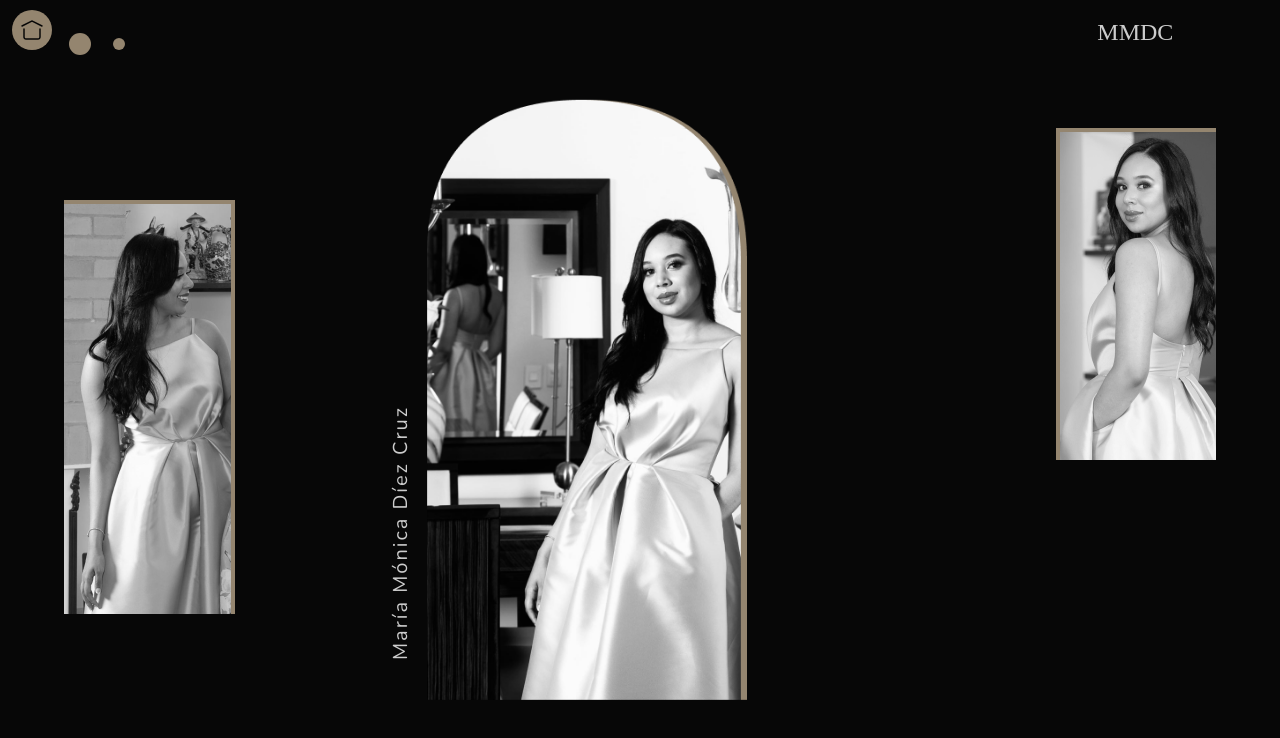
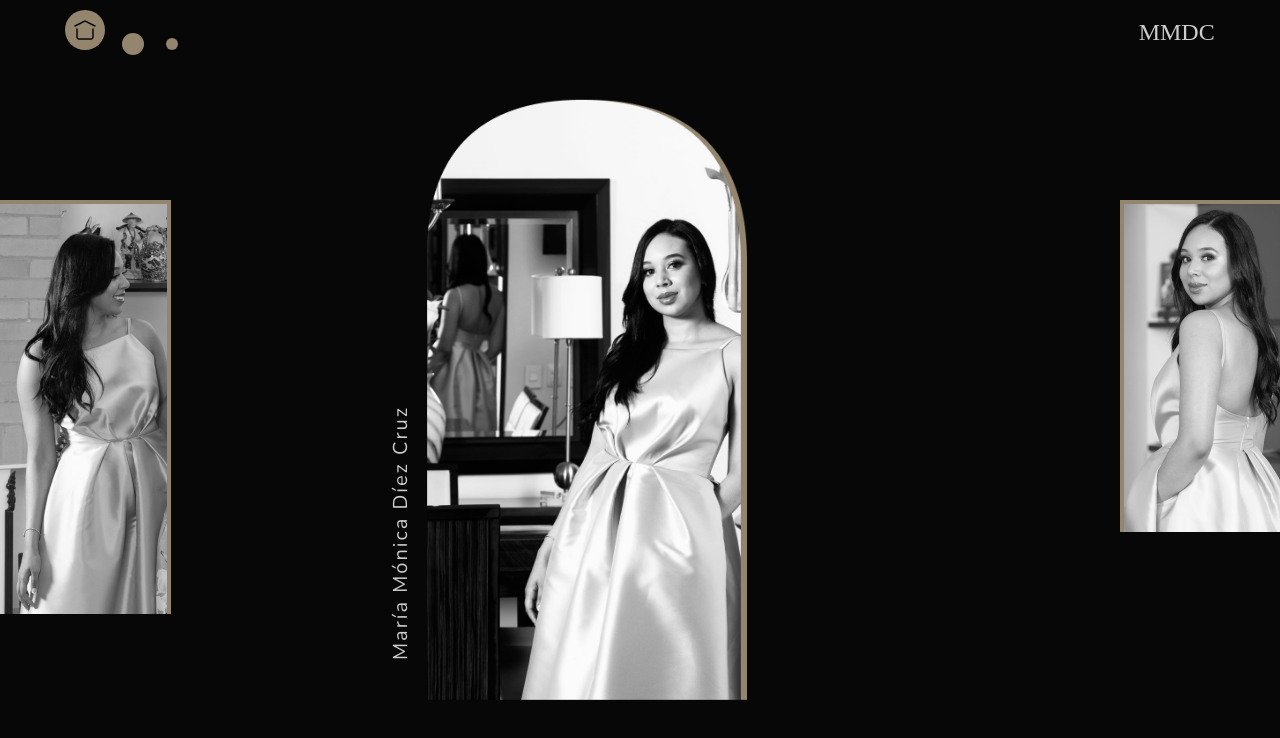
Before and after one commit to NicoAmont/mmdc-grado, a Next.js app: page / in a window 1280 px wide. Shown: the top 738 px of the page. Built offline with nearby package versions, Linux system fonts and the light colour scheme; a web font is replaced by a local one.

Commit message:
finishin banner2

```diff
--- a/pages/index.js
+++ b/pages/index.js
@@ -10,12 +10,12 @@ export default function Home() {
     <>
 
       <main className="w-screen h-auto bg-bgr flex justify-center">
-        <div className='max-w-7xl w-screen flex  flex-col justify-center'>
+        <div className='relative max-w-7xl w-screen flex  flex-col justify-center items-center'>
           <div className='w-11/12 h-screen'>
-            <div className="bg-bgr flex  2xl:flex-row items-center  text-base w-full h-16 2xl:h-28  2xl:px-5  justify-between max-w-7xl">
+            <div className="bg-bgr flex  2xl:flex-row items-center  text-base w-full h-16  justify-between">
                 {/* Left */}
                 <Link  href="/" passHref>
-                  <div className="grid place-content-start relative ml-3">
+                  <div className="grid place-content-start  ml-3">
                       <svg width="113" height="45" viewBox="0 0 113 45" fill="none" xmlns="http://www.w3.org/2000/svg">
                           <circle cx="20" cy="20" r="20" fill="#94856F"/>
                           <circle cx="68" cy="34" r="11" fill="#94856F"/>
@@ -26,20 +26,20 @@ export default function Home() {
                 </Link>
                 {/* Rigth */}
                 <Link  href="/" passHref>
-                  <div className="grid place-content-start relative ml-96">
+                  <div className="grid place-content-start  mr-3">
                     <h1 className='font-heads text-bgr2 text-2xl'>MMDC</h1>
                   </div>
                 </Link>
             </div>
 
-            <div>
+            <div className=''>
               <p className='absolute w-80 top-1/2 left-1/3 transform -translate-y-1/4 bottom-0 font-body text-xl text-bgr2 font-extralight tracking-widest -rotate-90'>María Mónica Díez Cruz</p>
               <img className='absolute w-80 top-1/2 left-1/3 transform -translate-y-1/2 bottom-0 filter-none'  src="/fotobanner1.png"/>
             </div>
-            <div className='animate-slide-left top-1/4 left-16 absolute border-gold border-r-4 border-t-4'>
+            <div className='animate-slide-left top-1/4 left-0 absolute border-gold border-r-4 border-t-4'>
               <img className='h-full'  src="/izqbanner.png" />
             </div>
-            <div className='animate-slide-right top-32 right-16 absolute border-gold border-l-4 border-t-4'>
+            <div className='animate-slide-right top-1/4 right-0 absolute border-gold border-l-4 border-t-4'>
               <img className='h-full'  src="/derbanner.png" />
             </div>
 
--- a/styles/globals.css
+++ b/styles/globals.css
@@ -82,3 +82,7 @@ img:hover {
   width: 169px;
   height: 332px;
 }
+.bannercent{
+  width: 80px;
+  height: 670px;
+}
```
